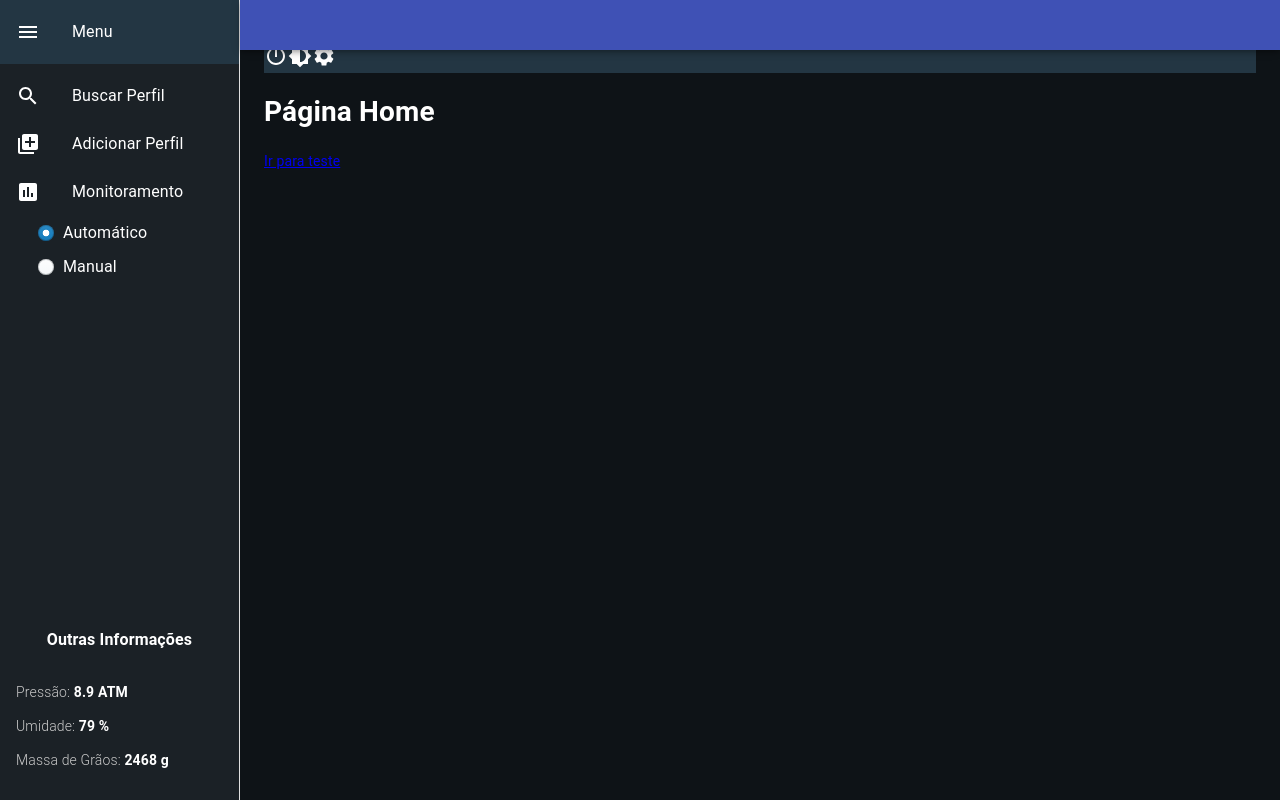
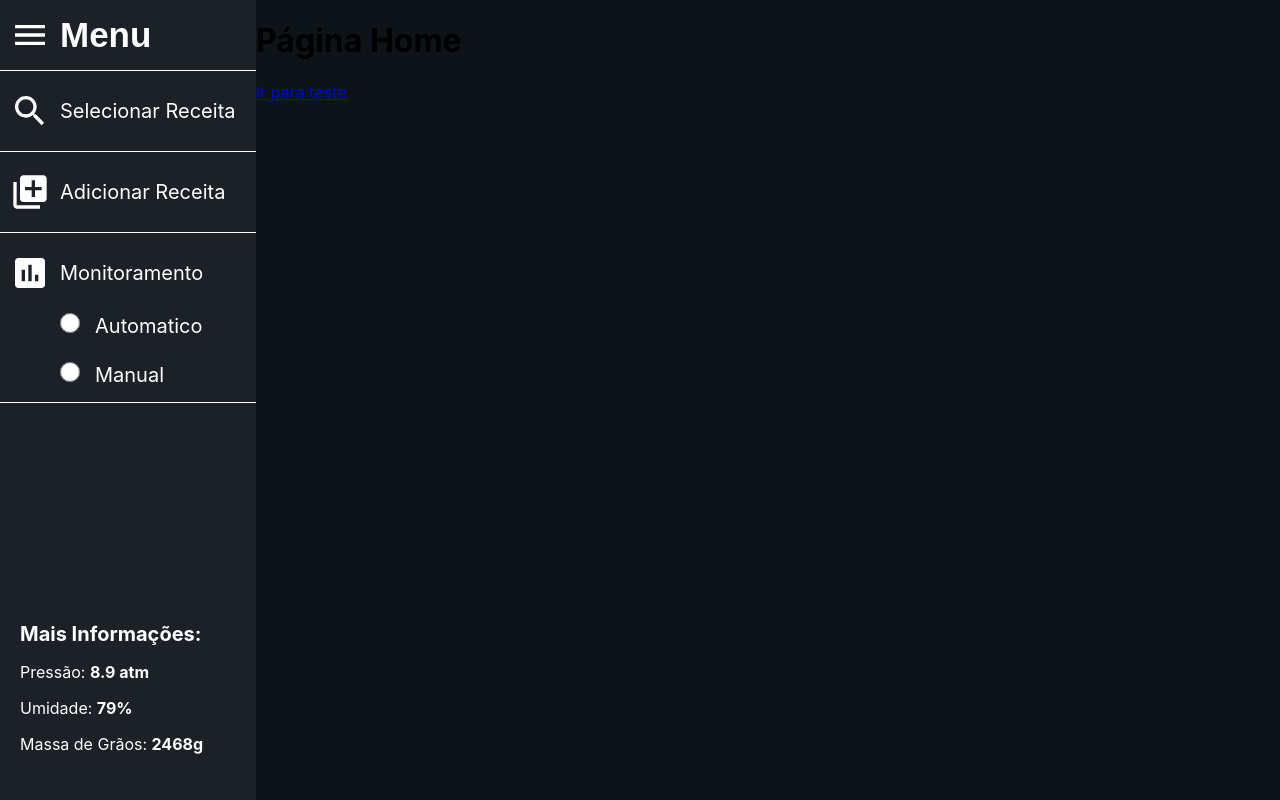
Before and after one commit to cpejr/frontend-cafetorrado, a React (Create React App) app: page / in a window 1280 px wide. Built offline with nearby package versions, Linux system fonts and the light colour scheme.

Commit message:
Feat: Adiciona novo drawer

```diff
--- a/src/adapters/history.js
+++ /dev/null
@@ -1,5 +0,0 @@
-import { createBrowserHistory } from 'history';
-
-const history = createBrowserHistory();
-
-export default history;
--- /dev/null
+++ b/src/components/atoms/divider/index.jsx
@@ -0,0 +1,6 @@
+import React from 'react';
+import './styles.css';
+
+export default function Divider() {
+  return <div className="divider" />;
+}
--- /dev/null
+++ b/src/components/atoms/divider/styles.css
@@ -0,0 +1,5 @@
+.divider {
+  height: 1px;
+  width: 100%;
+  background-color: var(--fontColor);
+}
--- a/src/components/organisms/drawer/index.js
+++ b/src/components/organisms/drawer/index.js
@@ -1,9 +1,15 @@
+/* eslint-disable jsx-a11y/label-has-associated-control */
 import React from 'react';
 import clsx from 'clsx';
 import { makeStyles } from '@material-ui/core/styles';
 import Drawer from '@material-ui/core/Drawer';
 import AppBar from '@material-ui/core/AppBar';
 import CssBaseline from '@material-ui/core/CssBaseline';
+import MenuIcon from '@material-ui/icons/Menu';
+import SearchIcon from '@material-ui/icons/Search';
+import AddToPhotosIcon from '@material-ui/icons/AddToPhotos';
+import InsertChartIcon from '@material-ui/icons/InsertChart';
+import Divider from '../../atoms/divider';
 
 import { DrawerMenu, DrawerHeader, OutrasInformacoes } from './insideDrawer';
 import { useToggle } from '../../../hooks';
@@ -64,40 +70,118 @@ const useStyles = makeStyles((theme) => ({
   },
 }));
 
-export default function MiniDrawer({ children, valuesInfo }) {
-  const classes = useStyles();
-  const [open, drawerToggle] = useToggle(true);
+// export default function MiniDrawer({ children, valuesInfo }) {
+//   const classes = useStyles();
+//   const [open, drawerToggle] = useToggle(true);
 
+//   return (
+//     <div className={classes.root}>
+//       <CssBaseline />
+
+//       <AppBar
+//         position="fixed"
+//         className={clsx(classes.appBar, {
+//           [classes.appBarShift]: open,
+//         })}
+//       />
+
+//       <Drawer
+//         variant="permanent"
+//         className={`drawer ${clsx(classes.drawer, {
+//           [classes.drawerOpen]: open,
+//           [classes.drawerClose]: !open,
+//         })}`}
+//         classes={{
+//           paper: clsx({
+//             [classes.drawerOpen]: open,
+//             [classes.drawerClose]: !open,
+//           }),
+//         }}
+//       >
+//         <DrawerHeader drawerToggle={drawerToggle} />
+//         <DrawerMenu drawerOpen={open} />
+//         <OutrasInformacoes drawerOpen={open} valuesInfo={valuesInfo} />
+//       </Drawer>
+
+//       <main className={`${classes.content} content`}>{children}</main>
+//     </div>
+//   );
+// }
+
+const DrawerComponent = ({ valuesInfo }) => {
+  const [open, toggle] = useToggle(true);
   return (
-    <div className={classes.root}>
-      <CssBaseline />
+    <div
+      className={
+        open ? 'drawer-content' : 'drawer-content drawer-content-close'
+      }
+    >
+      <div className="app-bar-content">
+        <button type="button" className="app-bar" onClick={toggle}>
+          <MenuIcon />
+          <span>Menu</span>
+        </button>
+      </div>
+      <Divider />
 
-      <AppBar
-        position="fixed"
-        className={clsx(classes.appBar, {
-          [classes.appBarShift]: open,
-        })}
-      />
+      <div className="menu">
+        <div className="link-menu" href="/">
+          <SearchIcon />
+          <span>Selecionar Receita</span>
+        </div>
+        <Divider />
 
-      <Drawer
-        variant="permanent"
-        className={`drawer ${clsx(classes.drawer, {
-          [classes.drawerOpen]: open,
-          [classes.drawerClose]: !open,
-        })}`}
-        classes={{
-          paper: clsx({
-            [classes.drawerOpen]: open,
-            [classes.drawerClose]: !open,
-          }),
-        }}
-      >
-        <DrawerHeader drawerToggle={drawerToggle} />
-        <DrawerMenu drawerOpen={open} />
-        <OutrasInformacoes drawerOpen={open} valuesInfo={valuesInfo} />
-      </Drawer>
+        <div className="link-menu" href="/">
+          <AddToPhotosIcon />
+          <span>Adicionar Receita</span>
+        </div>
+        <Divider />
 
-      <main className={`${classes.content} content`}>{children}</main>
+        <div className="link-menu" href="/">
+          <InsertChartIcon />
+          <span>Monitoramento</span>
+        </div>
+
+        {open && (
+          <div className="monitoramento-opcoes">
+            <form>
+              <div className="radio-group">
+                <label>
+                  <input type="radio" name="automatico" />
+                  Automatico
+                </label>
+              </div>
+
+              <br />
+
+              <div className="radio-group">
+                <label>
+                  <input type="radio" name="manual" />
+                  Manual
+                </label>
+              </div>
+            </form>
+          </div>
+        )}
+        <Divider />
+      </div>
+
+      {open && (
+        <div className="outras-infos">
+          <h1>Mais Informações:</h1>
+          <p>
+            Pressão: <span>{valuesInfo.pressao} atm</span>
+          </p>
+          <p>
+            Umidade: <span>{valuesInfo.umidade}%</span>
+          </p>
+          <p>
+            Massa de Grãos: <span>{valuesInfo.massaGraos}g</span>
+          </p>
+        </div>
+      )}
     </div>
   );
-}
+};
+
+export default DrawerComponent;
--- a/src/components/organisms/drawer/styles.css
+++ b/src/components/organisms/drawer/styles.css
@@ -1,73 +1,99 @@
-.App {
-  font-family: sans-serif;
-  text-align: center;
+.body {
+  display: flex;
+  flex-direction: row;
 }
 
-.MuiDrawer-paperAnchorDockedLeft {
-  border: none;
+.drawer-content {
+  width: 20vw;
+  height: 100vh;
+  background-color: var(--headerBackground);
+  box-sizing: border-box;
+
+  display: flex;
+  flex-direction: column;
+}
+.drawer-content-close {
+  width: calc(10px * 2 + 40px);
 }
 
-.header {
-  background-color: #233643;
-  justify-content: center;
-  color: white;
+.app-bar {
+  border: none;
+  outline: none;
+  background-color: transparent;
+  width: 100%;
+
+  color: var(--fontColor);
+  font-size: 35px;
+  font-weight: bold;
+  padding: 15px 10px;
+
+  display: flex;
+  align-items: center;
 }
 
-.menu-bar {
-  background-color: #1b2126;
-  height: 100%;
+.app-bar svg {
+  height: 40px;
+  width: 40px;
+  padding-right: 10px;
 }
 
-.top-divider {
-  color: #1b2126;
-  background-color: #1b2126;
+.menu {
+  width: 100%;
+  /* height: 100%; */
+  flex-grow: 2;
 }
 
-.menu-icon {
-  color: white;
+.link-menu {
+  width: 100%;
+  height: 50px;
+  padding: 15px 10px;
+
+  color: var(--fontColor);
+  font-size: 20px;
+  text-decoration: none;
+
+  display: flex;
+  align-items: center;
+}
+.link-menu svg {
+  height: 40px;
+  width: 40px;
+  padding-right: 10px;
 }
 
-.menu-icon svg {
-  color: white;
+.monitoramento-opcoes {
+  font-size: 20px;
+  color: var(--fontColor);
+
+  padding-left: calc(10px * 2 + 40px);
+  padding-bottom: 15px;
+}
+.radio-group input {
+  border: none;
+  outline: none;
+
+  height: 20px;
+  width: 20px;
+  margin: 0;
+  margin-right: 15px;
 }
 
-.menu-text {
-  color: white;
+.radio-group input:checked {
+  background-color: red;
 }
 
-.menu-monitoramento-radio {
-  color: white;
+.outras-infos {
+  color: var(--fontColor);
+  padding: 15px 20px 30px;
 }
-
-.content {
-  color: white;
-  background-color: #0e1317;
-  height: 100vh;
-  border: none;
+.outras-infos h1 {
+  font-size: 20px;
 }
-
-.drawer {
-  border: none !important;
+.outras-infos p {
+  font-size: 16px;
+  font-weight: normal;
 }
-
-.outras-info {
-  color: white;
-  background-color: #1b2126;
-
-  padding: 1rem;
+.outras-infos span {
+  font-size: 16px;
+  font-weight: bold;
 }
-.outras-info h1 {
-  font-size: 16px;
-  text-align: center;
-  padding-bottom: 1rem;
-}
-
-.outras-info p {
-  font-size: 14px;
-  font-weight: 700;
-}
-
-.outras-info p strong {
-  font-weight: 300;
-  color: #cacaca;
-}
--- a/src/templates/index.js
+++ b/src/templates/index.js
@@ -1,13 +1,18 @@
 import React from 'react';
 import DrawerComponent from '../components/organisms/drawer';
 import HeaderComponent from '../components/organisms/header';
+import './styles.css';
 
 const TemplateWithDrawer = ({ children, valuesInfo }) => {
   return (
-    <DrawerComponent valuesInfo={valuesInfo}>
-      <HeaderComponent />
-      {children}
-    </DrawerComponent>
+    <div className="body">
+      <DrawerComponent valuesInfo={valuesInfo} />
+
+      <div className="page">
+        {/* <HeaderComponent /> */}
+        {children}
+      </div>
+    </div>
   );
 };
 
--- /dev/null
+++ b/src/templates/styles.css
@@ -0,0 +1,9 @@
+.body {
+  display: flex;
+}
+
+.page {
+  background-color: var(--componentsBackgroud);
+  flex-grow: 2;
+  height: 100vh;
+}
```
